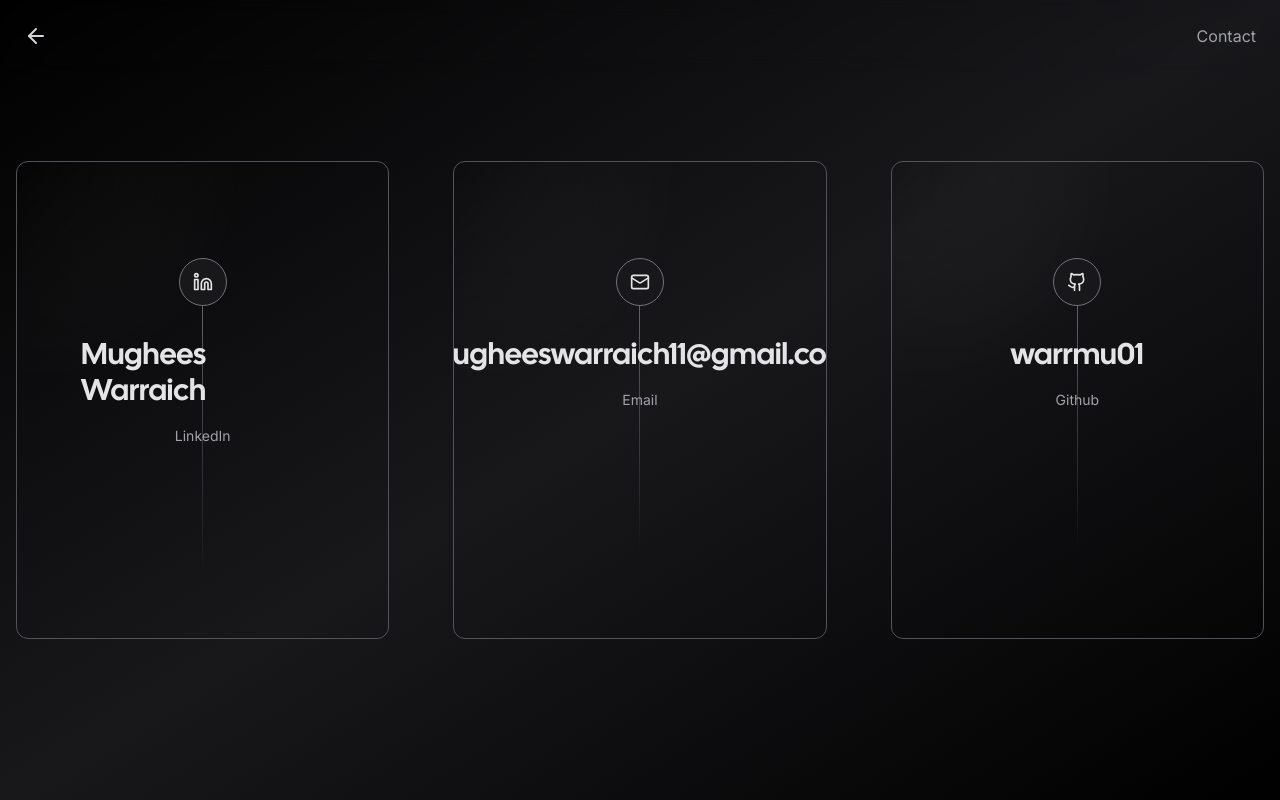
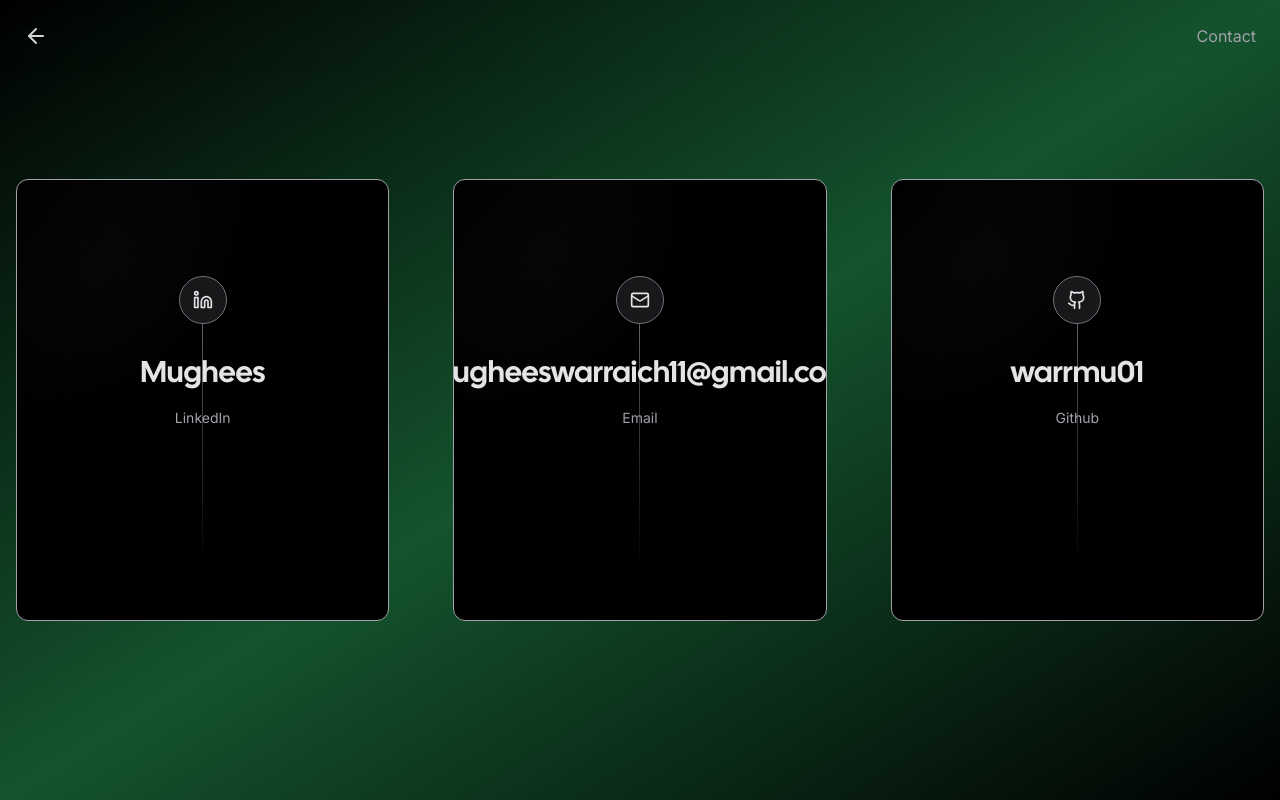
Before and after one commit to warrmu01/Personal-Portfolio, a Next.js app: page /contact in a window 1280 px wide. Built offline with nearby package versions, Linux system fonts and the light colour scheme; no server answers; what tailwindcss-debug-screens would draw is missing.

Commit message:
conatct me page changes

```diff
--- a/app/components/card.tsx
+++ b/app/components/card.tsx
@@ -23,7 +23,7 @@
 	return (
 		<div
 			onMouseMove={onMouseMove}
-			className="overflow-hidden relative duration-700 border rounded-xl hover:bg-zinc-800/10 group md:gap-8 hover:border-zinc-400/50 border-zinc-600 "
+			className="overflow-hidden relative duration-900 border rounded-xl bg-black hover:bg-zinc-800/10 group md:gap-8 hover:border-zinc-400/50 border-zinc-400 "
 		>
 			<div className="pointer-events-none">
 				<div className="absolute inset-0 z-0  transition duration-1000 [mask-image:linear-gradient(black,transparent)]" />
--- a/app/contact/page.tsx
+++ b/app/contact/page.tsx
@@ -9,7 +9,7 @@
 		icon: <Linkedin size={20} />,
 		href: "https://www.linkedin.com/in/mughees-warraich/",
 		label: "LinkedIn",
-		handle: "Mughees Warraich",
+		handle: "Mughees",
 	},
 	{
 		icon: <Mail size={20} />,
@@ -27,7 +27,7 @@
 
 export default function Example() {
 	return (
-		<div className=" bg-gradient-to-tl from-zinc-900/0 via-zinc-900 to-zinc-900/0">
+		<div className=" bg-gradient-to-tl from-green-900/0 via-green-900 to-green-900/0">
 			<Navigation />
 			<div className="container flex items-center justify-center min-h-screen px-4 mx-auto">
 				<div className="grid w-full grid-cols-1 gap-8 mx-auto mt-32 sm:mt-0 sm:grid-cols-3 lg:gap-16">
```
